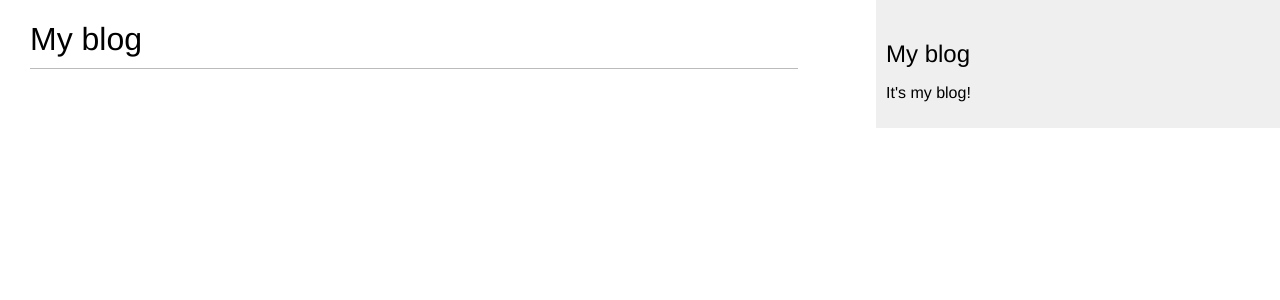
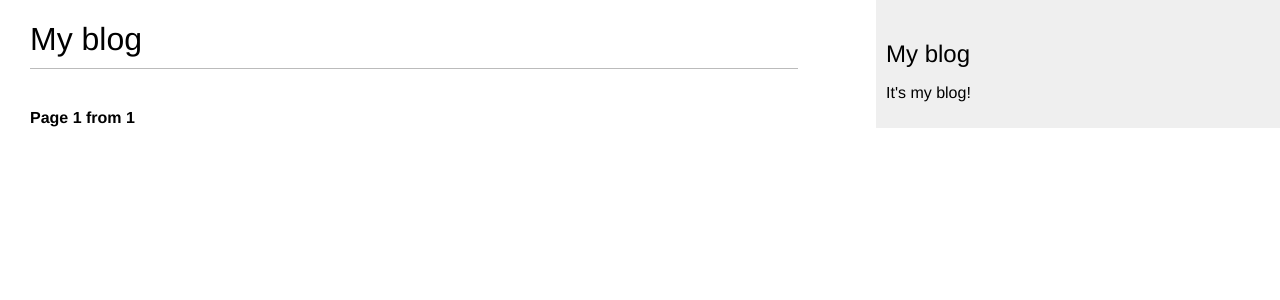
Before and after one commit to BeirowskiK/django_blog, a Django app: page /blog/ in a window 1280 px wide. Shown: the top 300 px of the page. Run offline with Django 5.2, Linux system fonts and the light colour scheme; data that the repository does not hold is empty.

Commit message:
ADD: Paginator for post list

```diff
--- a/django_blog/blog/templates/blog/post/list.html
+++ b/django_blog/blog/templates/blog/post/list.html
@@ -14,4 +14,5 @@
     </p>
     {{ post.body|truncatewords:30|linebreaks }}
     {% endfor %}
+    {% include 'pagination.html' with page=posts %}
 {% endblock content %}
--- /dev/null
+++ b/django_blog/blog/templates/pagination.html
@@ -0,0 +1,15 @@
+<div class="pagination">
+    <span class="step-links">
+        {% if page.has_previous %}
+        <a href="?page{{page.previous_page_number}}">Previous</a>
+        {% endif %}
+
+        <span class="current">
+            Page {{ page.number }} from {{ page.paginator.num_pages }}
+        </span>
+
+        {% if page.has_next%}
+            <a href="?page={{ page.next_page_number }}">Next</a>
+        {% endif %}
+    </span>
+</div>
--- a/django_blog/blog/views.py
+++ b/django_blog/blog/views.py
@@ -1,10 +1,19 @@
 from django.shortcuts import render, get_object_or_404
+from django.core.paginator import Paginator, EmptyPage, PageNotAnInteger
 
 from .models import Post
 
 
 def post_list(request):
-    posts = Post.published.all()
+    post_list = Post.published.all()
+    paginator = Paginator(post_list, 3)
+    page_number = request.GET.get('page', 1)
+    try:
+        posts = paginator.page(page_number)
+    except EmptyPage:
+        posts = paginator.page(paginator.num_pages)
+    except PageNotAnInteger:
+        posts = paginator.page(1)
     return render(request, 'blog/post/list.html', {'posts': posts})
 
 
```
